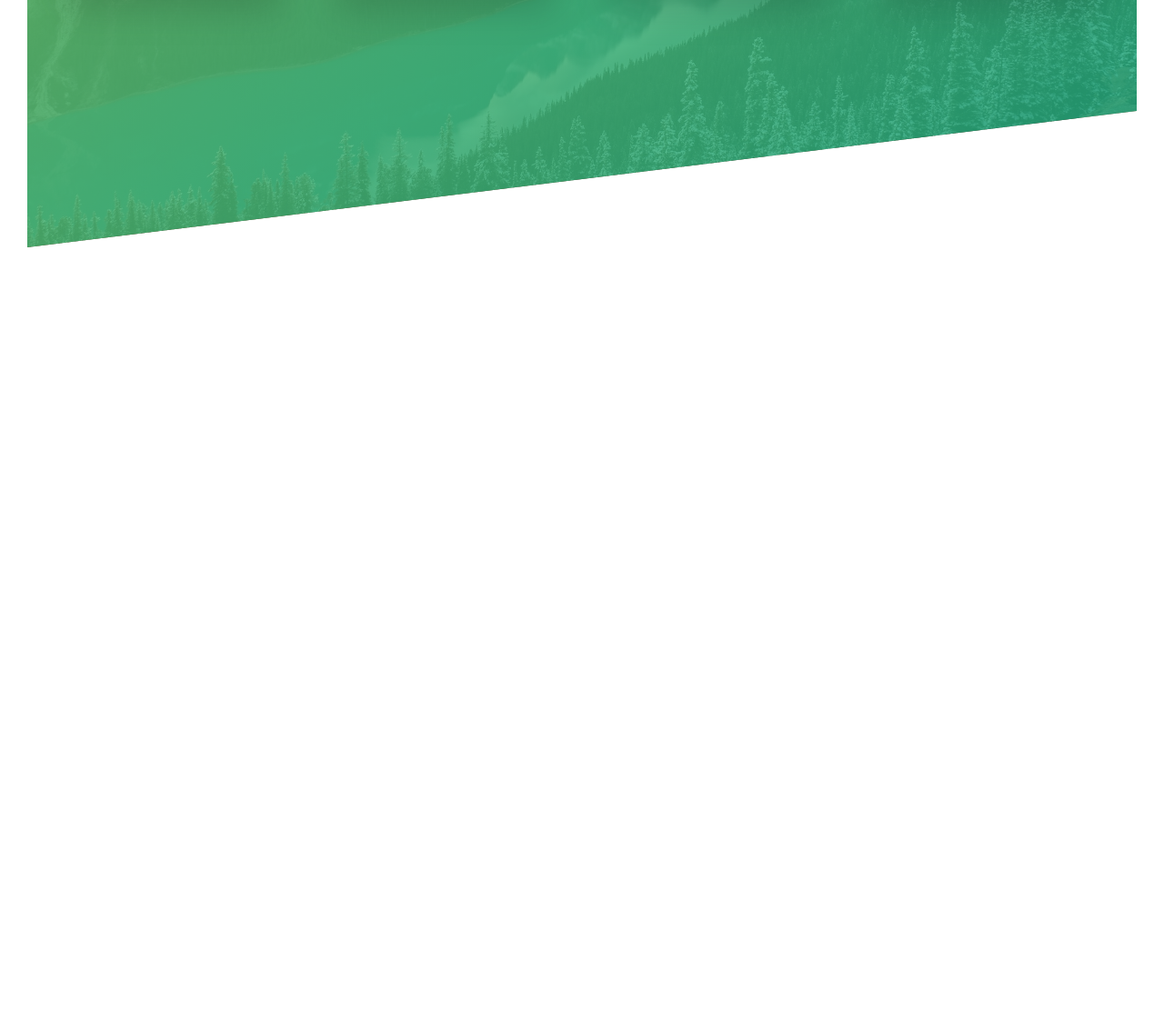
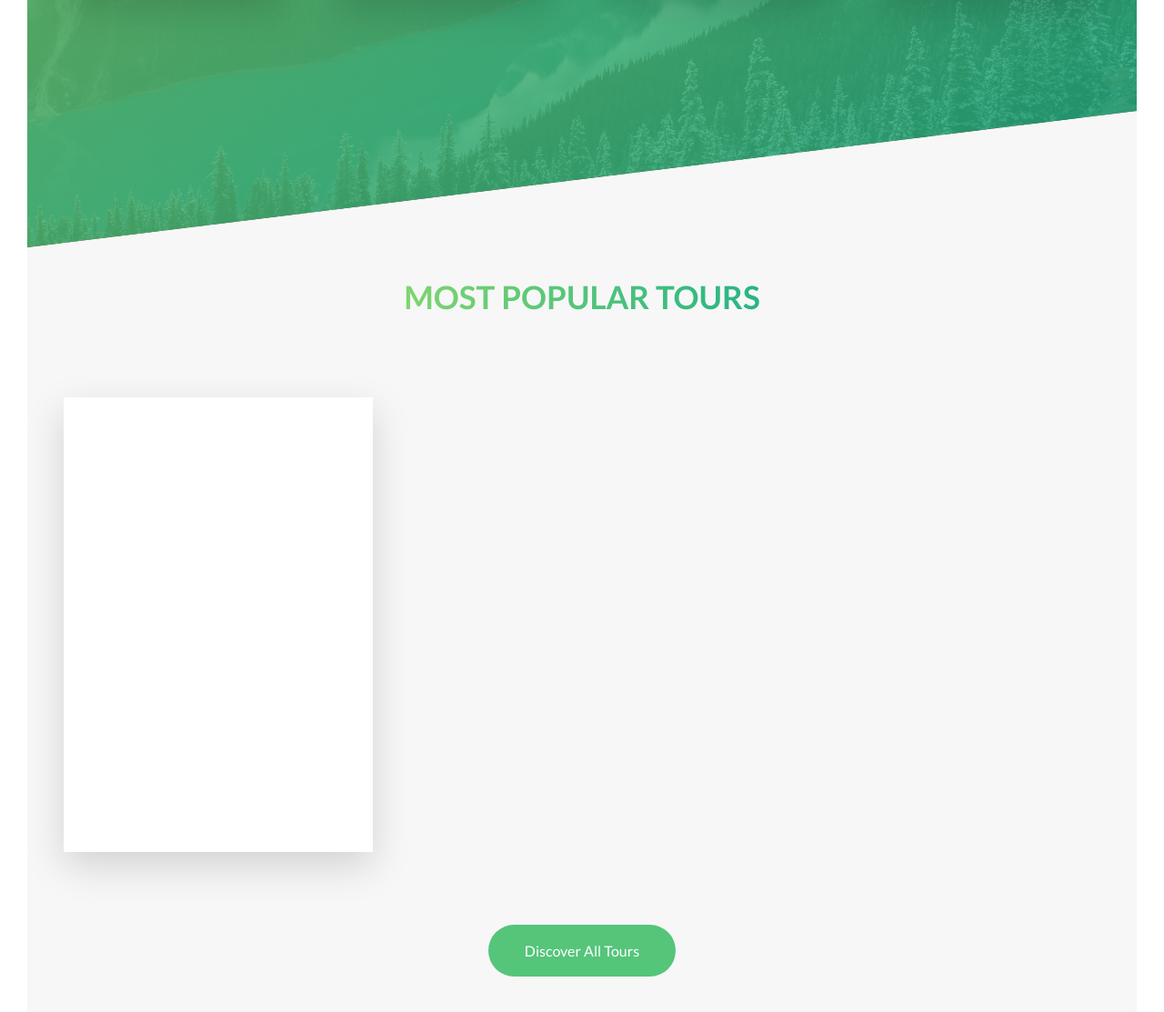
Before and after one commit to niyoj/advanced-css-and-scss-course, a website: page natours/index.html in a window 1280 px wide. Shown: the part 1948-3061 px from the top of the page at 91% size. Before the commit the page ends 2220 px from the top, so only its background shows below. Drawn offline with Linux system fonts and the light colour scheme.

Commit message:
completes plans section part1

```diff
--- a/natours/index.html
+++ b/natours/index.html
@@ -143,6 +143,25 @@
                 </div>
             </div>
         </section>
+
+        <section class="site-plans">
+            <div class="u-center-text u-margin-bottom-big">
+                <h2 class="heading-secondary">most popular tours</h2>
+            </div>
+
+            <div class="row">
+                <div class="col-1-of-3">
+                    <div class="card card--1">
+                        <div class="card__side card__side--front"></div>
+                        <div class="card__side card__side--back"></div>
+                    </div>
+                </div>
+            </div>
+
+            <div class="u-center-text">
+                <a href="#" class="btn btn--animated">discover all tours</a>
+            </div>
+        </section>
     </main>
 </body>
 
--- a/natours/sass/abstracts/_variables.scss
+++ b/natours/sass/abstracts/_variables.scss
@@ -1,6 +1,12 @@
 $color-primary: #55c57a;
 $color-primary-light: #7ed56f;
 $color-primary-dark: #28b485;
+
+$color-secondary-light:#ffb900;
+$color-secondary-dark: #ff7300;
+
+$color-tertiary-light: #2998ff;
+$color-tertiary-dark: #5643fa;
 
 $color-grey-light-1: #f7f7f7;
 
--- a/natours/sass/components/_buttons.scss
+++ b/natours/sass/components/_buttons.scss
@@ -38,6 +38,7 @@
         border-radius: 10rem;
         opacity: 1;
         transition: all 0.4s;
+        background-color: $color-primary;
     }
 
     &--white::after {
--- /dev/null
+++ b/natours/sass/components/_card.scss
@@ -0,0 +1,51 @@
+.card {
+    position: relative;
+    perspective: 150rem;
+    -moz-perspective: 150rem;
+    height: 50rem;
+
+    &__side {
+        position: absolute;
+        top: 0;
+        left: 0;
+        height: 50rem;
+        width: 100%;
+        backface-visibility: hidden;
+        transition: all .8s ease;
+        box-shadow: 0 1.5rem 4rem rgba($color-black, 0.15);
+
+        &--front {
+            background-color: $color-white;
+        }
+
+        &--back {
+            transform: rotateY(180deg);
+        }
+    }
+
+    &--1 {
+        .card__side--back {
+            background: linear-gradient(to right bottom, $color-secondary-light, $color-secondary-dark);
+        }
+    }
+
+    &--2 {
+        .card__side--back {
+            background: linear-gradient(to right bottom, $color-primary-light, $color-primary-dark);
+        }
+    }
+
+    &--2 {
+        .card__side--back {
+            background-image: linear-gradient(to right bottom, $color-tertiary-light, $color-tertiary-dark);
+        }
+    }
+
+    &:hover &__side--front {
+        transform: rotateY(180deg);
+    }
+
+    &:hover &__side--back {
+        transform: rotateY(0deg);
+    }
+}
--- a/natours/sass/main.scss
+++ b/natours/sass/main.scss
@@ -16,6 +16,7 @@
 @import "./base/utillities";
 
 @import "./components/buttons";
+@import "./components/card";
 @import "./components/composition";
 @import "./components/feature-box";
 
--- a/natours/sass/pages/_home.scss
+++ b/natours/sass/pages/_home.scss
@@ -15,3 +15,9 @@
         transform: skewY(7deg);
     }
 }
+
+.site-plans {
+    background-color: $color-grey-light-1;
+    padding: 20rem 0;
+    margin-top: -10rem;
+}
```
Also changed, not shown: natours/css/style.css.
